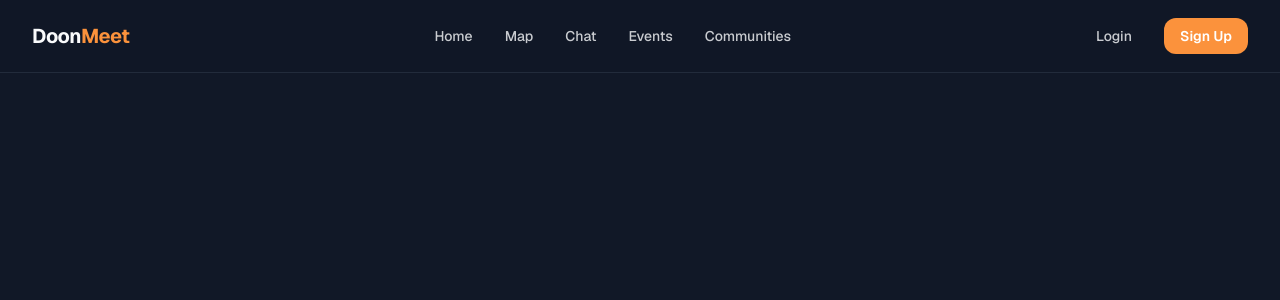
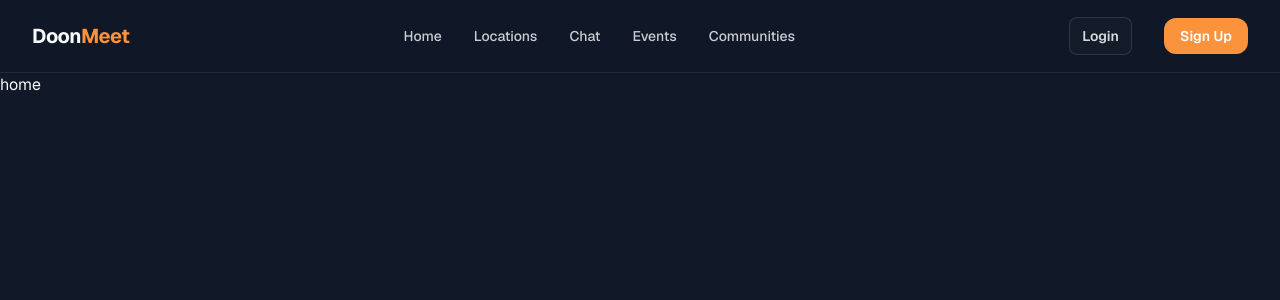
Before and after one commit to cykoravish/doonmeet, a Next.js app: page / in a window 1280 px wide. Shown: the top 300 px of the page. Built offline with nearby package versions, Linux system fonts and the light colour scheme.

Commit message:
Add pages for chat, communities, events, and locations; update navigation links in MobileMenu and Navbar components

```diff
--- /dev/null
+++ b/src/app/(main)/chat/page.tsx
@@ -0,0 +1,9 @@
+import React from 'react'
+
+export default function page() {
+  return (
+    <div>
+      chats
+    </div>
+  )
+}
--- /dev/null
+++ b/src/app/(main)/communities/page.tsx
@@ -0,0 +1,9 @@
+import React from 'react'
+
+export default function page() {
+  return (
+    <div>
+      communities
+    </div>
+  )
+}
--- /dev/null
+++ b/src/app/(main)/events/page.tsx
@@ -0,0 +1,9 @@
+import React from 'react'
+
+export default function page() {
+  return (
+    <div>
+      events
+    </div>
+  )
+}
--- /dev/null
+++ b/src/app/(main)/locations/page.tsx
@@ -0,0 +1,9 @@
+import React from 'react'
+
+export default function page() {
+  return (
+    <div>
+      maps
+    </div>
+  )
+}
--- a/src/app/(main)/page.tsx
+++ b/src/app/(main)/page.tsx
@@ -1,9 +1,3 @@
 export default function HomePage() {
-  return (
-    <div className="p-10">
-      <h1 className="text-primary text-4xl font-bold">
-        {/* DoonMeet */}
-      </h1>
-    </div>
-  );
+  return <div>home</div>;
 }
--- a/src/components/layout/MobileMenu.tsx
+++ b/src/components/layout/MobileMenu.tsx
@@ -6,7 +6,7 @@ import { useEffect, useState } from "react";
 
 const navLinks = [
   { label: "Home", href: "/" },
-  { label: "Map", href: "/map" },
+  { label: "Locations", href: "/locations" },
   { label: "Chat", href: "/chat" },
   { label: "Events", href: "/events" },
   { label: "Communities", href: "/communities" },
@@ -107,7 +107,7 @@ export default function MobileMenu() {
                 <Link
                   href="/login"
                   onClick={closeMenu}
-                  className="block rounded-xl border border-border px-4 py-3 text-center font-medium"
+                  className="block rounded-xl border border-border/80 bg-card/30 px-4 py-3 text-center font-semibold text-foreground/90 transition-colors hover:border-primary/50 hover:bg-card/70 hover:text-foreground"
                 >
                   Login
                 </Link>
@@ -115,7 +115,7 @@ export default function MobileMenu() {
                 <Link
                   href="/signup"
                   onClick={closeMenu}
-                  className="block rounded-xl bg-primary px-4 py-3 text-center font-semibold text-white"
+                  className="block rounded-xl bg-primary px-4 py-3 text-center font-semibold text-white transition-all hover:bg-primary-hover"
                 >
                   Sign Up
                 </Link>
--- a/src/components/layout/Navbar.tsx
+++ b/src/components/layout/Navbar.tsx
@@ -7,8 +7,8 @@ const navLinks = [
     href: "/",
   },
   {
-    label: "Map",
-    href: "/map",
+    label: "Locations",
+    href: "/locations",
   },
   {
     label: "Chat",
@@ -37,7 +37,7 @@ export default function Navbar() {
         </Link>
 
         {/* Desktop Navigation */}
-        <div className="hidden items-center gap-5 min-[750px]:flex lg:gap-8">
+        <div className="hidden items-center gap-5 min-[820px]:flex lg:gap-8">
           {navLinks.map((link) => (
             <Link
               key={link.href}
@@ -50,10 +50,10 @@ export default function Navbar() {
         </div>
 
         {/* Desktop Auth */}
-        <div className="hidden items-center gap-8 min-[750px]:flex">
+        <div className="hidden items-center gap-8 min-[820px]:flex">
           <Link
             href="/login"
-            className="text-sm font-medium text-foreground/80 transition-colors duration-200 hover:text-foreground"
+            className="rounded-lg border border-border/80 bg-card/30 px-3 py-2 text-sm font-semibold text-foreground/85 transition-all duration-200 hover:border-primary/50 hover:bg-card/70 hover:text-foreground"
           >
             Login
           </Link>
@@ -67,7 +67,7 @@ export default function Navbar() {
         </div>
 
         {/* Mobile Menu Button */}
-        <div className="min-[750px]:hidden">
+        <div className="min-[820px]:hidden">
           <MobileMenu />
         </div>
       </nav>
```
